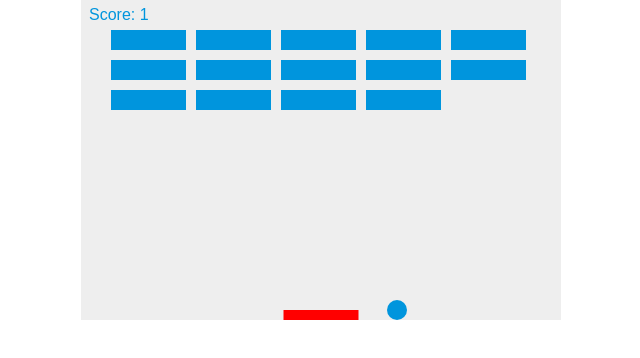
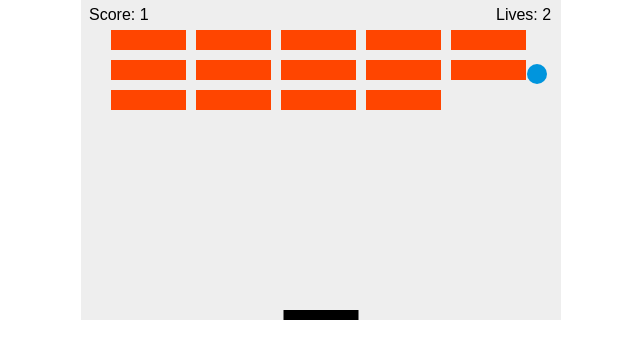
Before and after one commit to rosaregalado/breakout_game_js, a plain HTML site: page index.html in a window 1280 px wide. Shown: the whole page, without its empty margins (319-959 px from the left). Drawn offline with Linux system fonts and the light colour scheme.

Commit message:
added player lives

```diff
--- a/index.html
+++ b/index.html
@@ -38,6 +38,7 @@
     var brickOffsetLeft = 30;
     // keep track of score:
     var score = 0;
+    var lives = 3;
 
     // paint each brick on the screen
     var bricks = [];
@@ -52,14 +53,6 @@
     document.addEventListener("keydown", keyDownHandler, false);
     document.addEventListener("keyup", keyUpHandler, false);
     document.addEventListener("mousemove", mouseMoveHandler, false);
-
-    function mouseMoveHandler(e) {
-      // make the paddle follow the position of the mouse cursor
-      var relativeX = e.clientX - canvas.offsetLeft;
-      if (relativeX > 0 && relativeX < canvas.width) {
-        paddleX = relativeX - paddleWidth/2;
-      }
-    }
 
     function keyDownHandler(e) {
       if (e.key == "Right" || e.key == "ArrowRight") {
@@ -76,6 +69,14 @@
       }
       else if (e.key == "Left" || e.key == "ArrowLeft") {
         leftPressed = false;
+      }
+    }
+
+    function mouseMoveHandler(e) {
+      // make the paddle follow the position of the mouse cursor
+      var relativeX = e.clientX - canvas.offsetLeft;
+      if (relativeX > 0 && relativeX < canvas.width) {
+        paddleX = relativeX - paddleWidth/2;
       }
     }
     // ---------------------------------------------------------------------------
@@ -97,8 +98,6 @@
               if (score == brickRowCount*brickColumnCount) {
                 alert("You win, Congratulations!");
                 document.location.reload();
-                // needed for chrome to end the game
-                clearInterval(interval);
               }
             }
           }
@@ -108,8 +107,14 @@
 
     function drawScore() {
       ctx.font = "16px Arial";
-      ctx.fillStyle = "#0095DD";
+      ctx.fillStyle = "black";
       ctx.fillText("Score: " + score, 8, 20);
+    }
+
+    function drawLives() {
+      ctx.font = "16px Arial";
+      ctx.fillStyle = "black";
+      ctx.fillText("Lives: " + lives, canvas.width-65, 20);
     }
 
     function drawBall() {
@@ -123,7 +128,7 @@
     function drawPaddle() {
       ctx.beginPath();
       ctx.rect(paddleX, canvas.height-paddleHeight, paddleWidth, paddleHeight);
-      ctx.fillStyle = "red";
+      ctx.fillStyle = "black";
       ctx.fill();
       ctx.closePath();
     }
@@ -142,11 +147,10 @@
             // draw bricks
             ctx.beginPath();
             ctx.rect(brickX, brickY, brickWidth, brickHeight);
-            ctx.fillStyle = "0095DD";
+            ctx.fillStyle = "orangered";
             ctx.fill();
             ctx.closePath();
           }
-
         }
       }
     }
@@ -157,6 +161,7 @@
       drawBall();
       drawPaddle();
       drawScore();
+      drawLives();
       collisionDetection();
 
       // bounce off the walls
@@ -170,32 +175,36 @@
         if (x > paddleX && x < paddleX + paddleWidth) {
           dy = -dy;
         }
-        // if ball misses paddle, game over
+        // if ball misses paddle, remove lives until game over
         else {
-          alert("GAME OVER");
-          document.location.reload();
-          clearInterval(interval);
+          lives--;
+          if (!lives) {
+            alert("GAME OVER");
+            document.location.reload();
+            requestAnimationFrame(draw);
+          } else {
+            x = canvas.width/2;
+            y = canvas.height-30;
+            dx = 2;
+            dy = -2;
+            paddleX = (canvas.width-paddleWidth)/2;
+          }
         }
       }
 
       // move the paddle
-      if (rightPressed) {
+      if (rightPressed && paddleX < canvas.width-paddleWidth) {
         paddleX += 7;
-        if (paddleX + paddleWidth > canvas.width) {
-          paddleX = canvas.width - paddleWidth;
-        }
-      } else if (leftPressed) {
+      } else if (leftPressed && paddleX > 0) {
         paddleX -= 7;
-        if (paddleX < 0) {
-          paddleX = 0;
-        }
       }
       x += dx;
       y += dy;
+      requestAnimationFrame(draw);
   }
 
-    // draw function will be called every 10 milliseconds
-    var interval = setInterval(draw, 10);
+    // draw() function will be executed over and over within a requestAnimationFrame() loop
+    draw();
 
   </script>
 </body>
```
